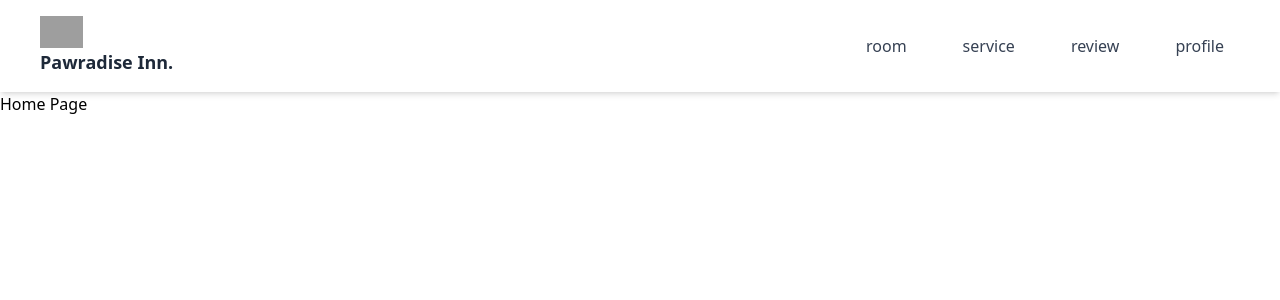
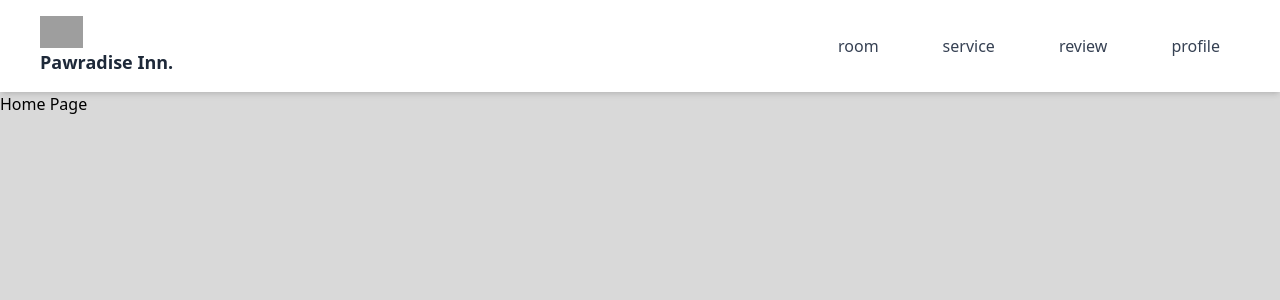
Before and after one commit to Pawradise-Inn/pawradise-inn, a React (Vite) app: page / in a window 1280 px wide. Shown: the top 300 px of the page. Built offline with nearby package versions, Linux system fonts and the light colour scheme; grey boxes are pictures that could not be loaded.

Commit message:
fix navbar style

```diff
--- a/src/components/Navbar.jsx
+++ b/src/components/Navbar.jsx
@@ -21,7 +21,7 @@ const Navbar = () => {
             key={link}
             to={`/${link}`}
             className={({ isActive }) =>
-              `px-4 py-2 rounded-md font-medium transition text-gray-700 hover:text-gray-900 ${
+              `px-5 py-4 rounded-md font-medium transition text-gray-700 hover:text-gray-900 ${
                 isActive ? "bg-[#d2bba0] text-white" : ""
               }`
             }
--- a/src/index.css
+++ b/src/index.css
@@ -5,7 +5,7 @@
 	padding: 0;
 	color: var(--text-color);
 	font-family: Itim_chocolate, sans-serif;
-}
+} */
 
 body {
 	background-color: var(--background-color);
@@ -27,4 +27,4 @@ body {
 
 	--primary-text-color: #353535;
 	--secondary-text-color: #ffffff;
-} */
+}
```
